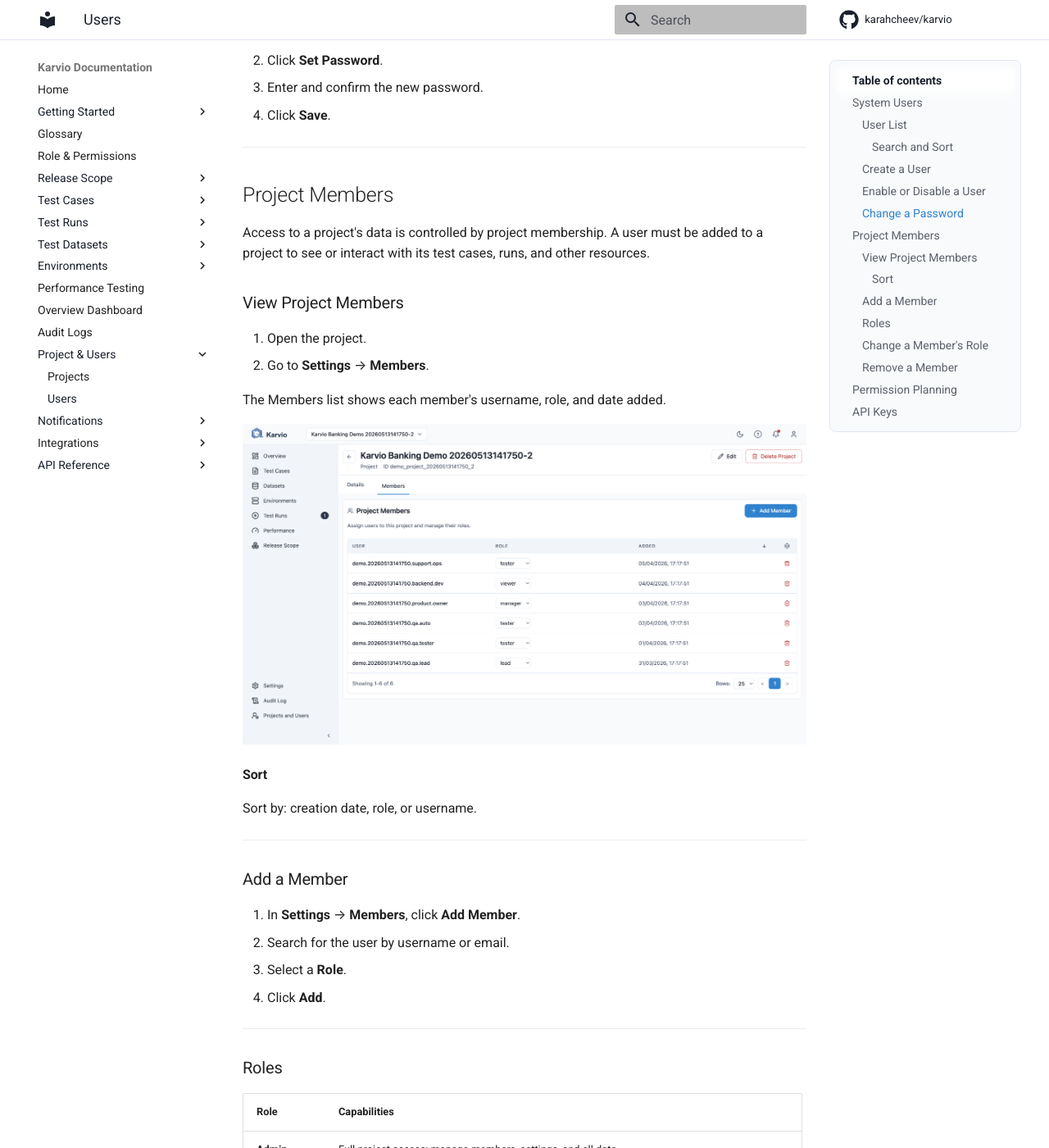
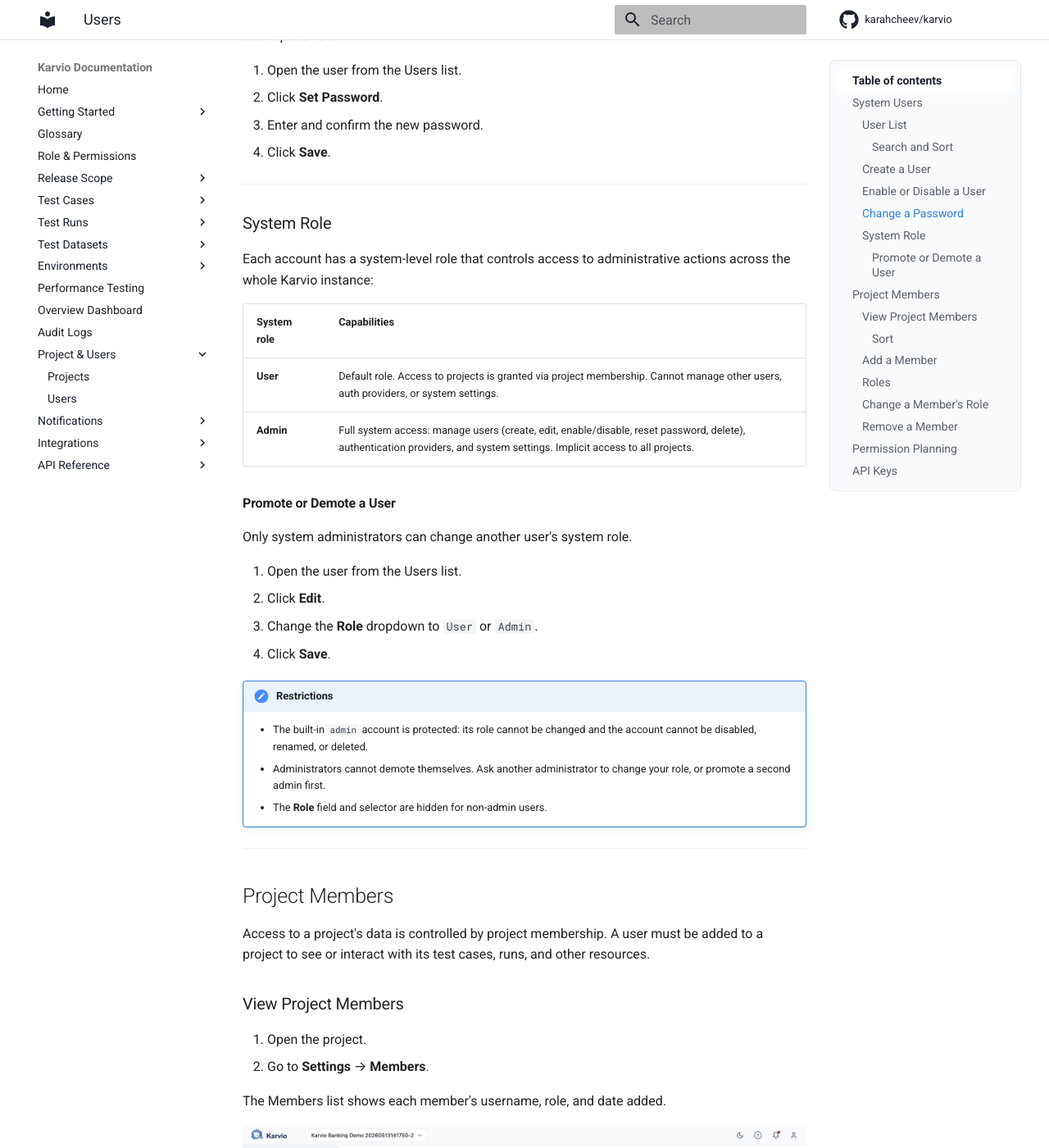
Before and after one commit to karahcheev/karvio, an MkDocs documentation site: the page built from docs/user-guide/project-users/users.md, in a window 1280 px wide and 1400 px high, scrolled down 2500 px. Shown: the whole window at 82% size. Built offline with MkDocs 1.6.1 and Material for MkDocs 9.7.7, drawn with Linux system fonts in a browser that asks for light colours; comment, search, counter and statistics services are not loaded; some of the changed text lies outside the part shown.

Commit message:
add doc for Role management

```diff
--- a/docs/user-guide/project-users/users.md
+++ b/docs/user-guide/project-users/users.md
@@ -14,7 +14,7 @@
 
 ### User List
 
-The Users page shows all accounts in the system. Each row displays the username, email, team, project count, last login date, and account status.
+The Users page shows all accounts in the system. Each row displays the username, email, team, system role, project count, last login date, and account status.
 
 #### Search and Sort
 
@@ -36,6 +36,7 @@
 | **Email** | User's email address |
 | **Password** | Initial password – the user should change it on first login |
 | **Team** | Optional team or department name |
+| **Role** | System role – `User` (default) or `Admin`. Only visible to administrators. |
 
 4. Click **Create**.
 
@@ -61,6 +62,31 @@
 2. Click **Set Password**.
 3. Enter and confirm the new password.
 4. Click **Save**.
+
+---
+
+### System Role
+
+Each account has a system-level role that controls access to administrative actions across the whole Karvio instance:
+
+| System role | Capabilities |
+|-------------|-------------|
+| **User** | Default role. Access to projects is granted via project membership. Cannot manage other users, auth providers, or system settings. |
+| **Admin** | Full system access: manage users (create, edit, enable/disable, reset password, delete), authentication providers, and system settings. Implicit access to all projects. |
+
+#### Promote or Demote a User
+
+Only system administrators can change another user's system role.
+
+1. Open the user from the Users list.
+2. Click **Edit**.
+3. Change the **Role** dropdown to `User` or `Admin`.
+4. Click **Save**.
+
+!!! note "Restrictions"
+    - The built-in `admin` account is protected: its role cannot be changed and the account cannot be disabled, renamed, or deleted.
+    - Administrators cannot demote themselves. Ask another administrator to change your role, or promote a second admin first.
+    - The **Role** field and selector are hidden for non-admin users.
 
 ---
 
```
